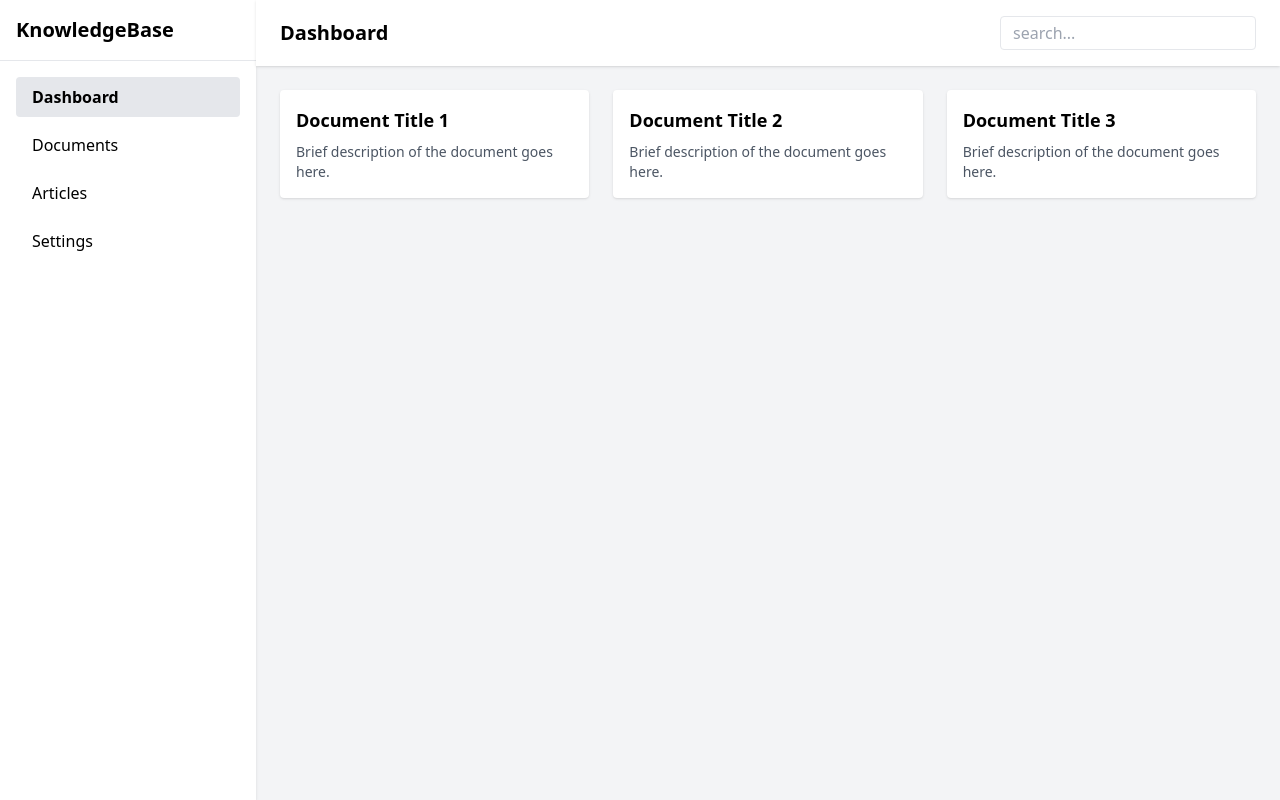
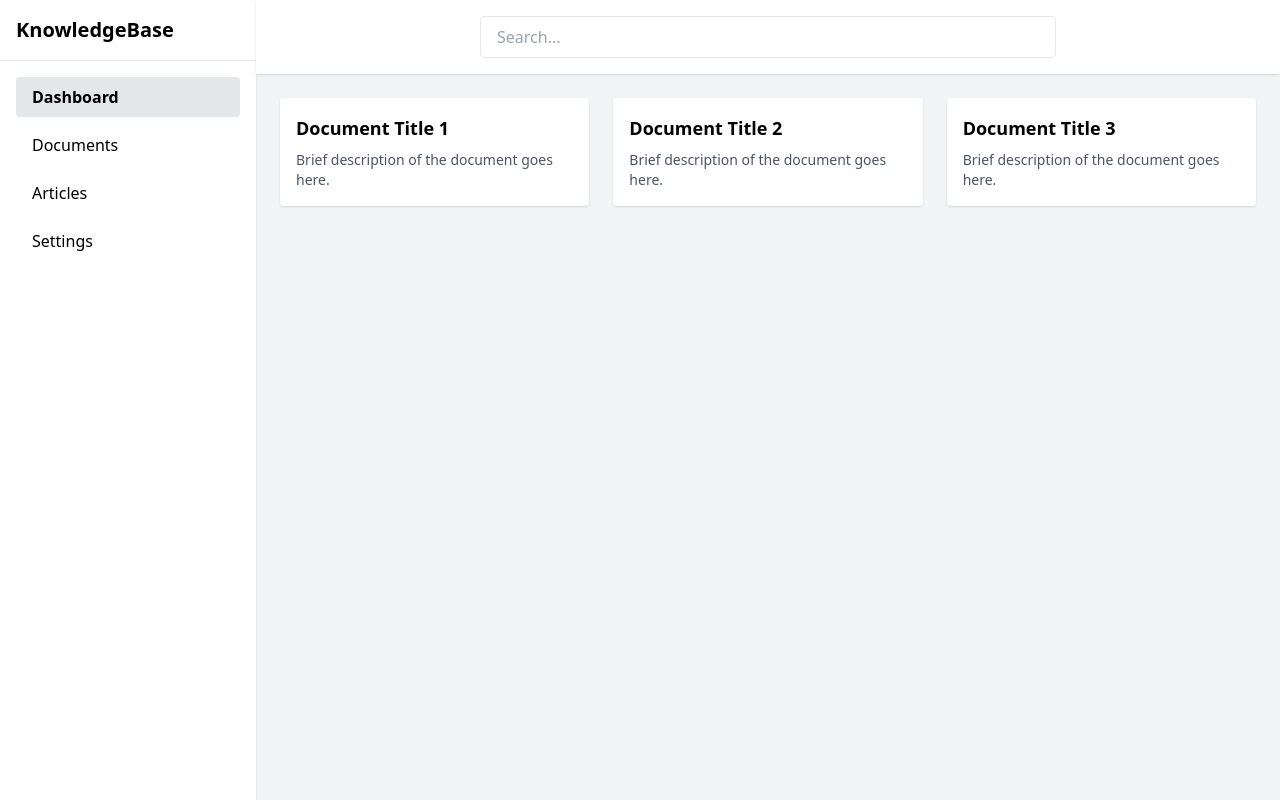
Before and after one commit to FrostyJames/knowledge-base, a React (Vite) app in the folder client/: page / in a window 1280 px wide. Built offline with nearby package versions, Linux system fonts and the light colour scheme.

Commit message:
changed the layout of the topbar

```diff
--- a/client/src/components/TopBar.jsx
+++ b/client/src/components/TopBar.jsx
@@ -1,11 +1,10 @@
 export default function TopBar() {
   return (
-    <header className="bg-white shadow px-6 py-4 flex items-center justify-between">
-      <h1 className="text-xl font-semibold">Dashboard</h1>
+    <header className="bg-white shadow px-6 py-4 flex justify-center">
       <input
         type="text"
-        placeholder="search..."
-        className="border rounded px-3 py-1 w-64"
+        placeholder="Search..."
+        className="border rounded px-4 py-2 w-full max-w-xl focus:outline-none focus:ring focus:border-blue-300"
       />
     </header>
   )
```
